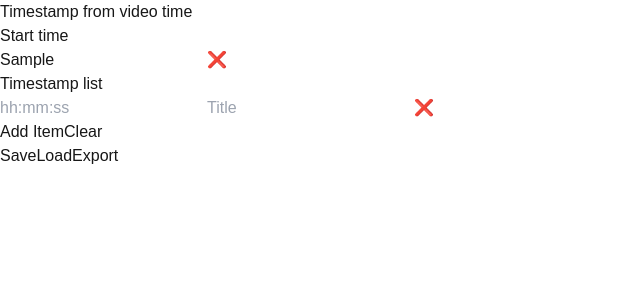
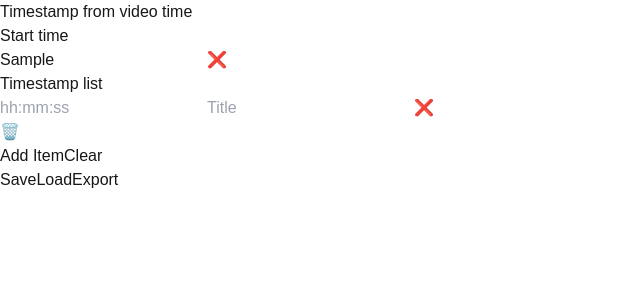
Before and after one commit to akikungz/time-to-timestamp, a Next.js app: page / in a window 1280 px wide. Both pictures are taken after typing "Sample" into the empty fields and a click on the button "Add Item". Shown: the top 300 px of the page, without its empty margins (0-640 px from the left). Built offline with nearby package versions, Linux system fonts and the light colour scheme.

Commit message:
feat: enhance timestamp input functionality with removal option and layout adjustments

```diff
--- a/src/app/page.tsx
+++ b/src/app/page.tsx
@@ -39,19 +39,34 @@ export default function Home() {
             </span>
           </div>
         </div>
-        <span className="w-full text-start -mb-2 mt-1">Timestamp list</span>
+        <span className="w-full text-start -mb-1 mt-1">Timestamp list</span>
         {[...Array(inputCount)].map((_, index) => (
+          <div className="flex flex-row gap-2 justify-center items-center w-full" key={index}>
             <InputTimestamp
               key={index}
               timestampInput={inputTemp[index]}
-            setTimestampInput={(timestampInput: TimestampInput) => {
+              setTimestampInput={(timestampInput) => {
                 setInputTemp((prev) => {
-                const next = [...prev];
-                next[index] = timestampInput;
-                return next;
+                  const newInputTemp = [...prev];
+                  newInputTemp[index] = timestampInput;
+                  return newInputTemp;
                 });
               }}
             />
+            <button
+              className="text-white font-bold rounded"
+              onClick={() => {
+                setInputCount(inputCount - 1);
+                setInputTemp((prev) => {
+                  const newInputTemp = [...prev];
+                  newInputTemp.splice(index, 1);
+                  return newInputTemp;
+                });
+              }}
+            >
+              🗑️
+            </button>
+          </div>
         ))}
         <div className="flex flex-row justify-center items-center gap-2 w-full">
           <button
--- a/src/components/InputTimestamp.tsx
+++ b/src/components/InputTimestamp.tsx
@@ -7,7 +7,7 @@ export default function InputTimestamp(
     }
 ) {
     return (
-        <div className="flex flex-row justify-center items-center gap-2 py-1 w-full">
+        <div className="flex flex-row justify-center items-center gap-2 w-full">
             <input
                 type="text"
                 className="border border-gray-300 p-2 rounded text-black w-1/3"
```
Lines whose indentation alone changed are shown as unchanged.
